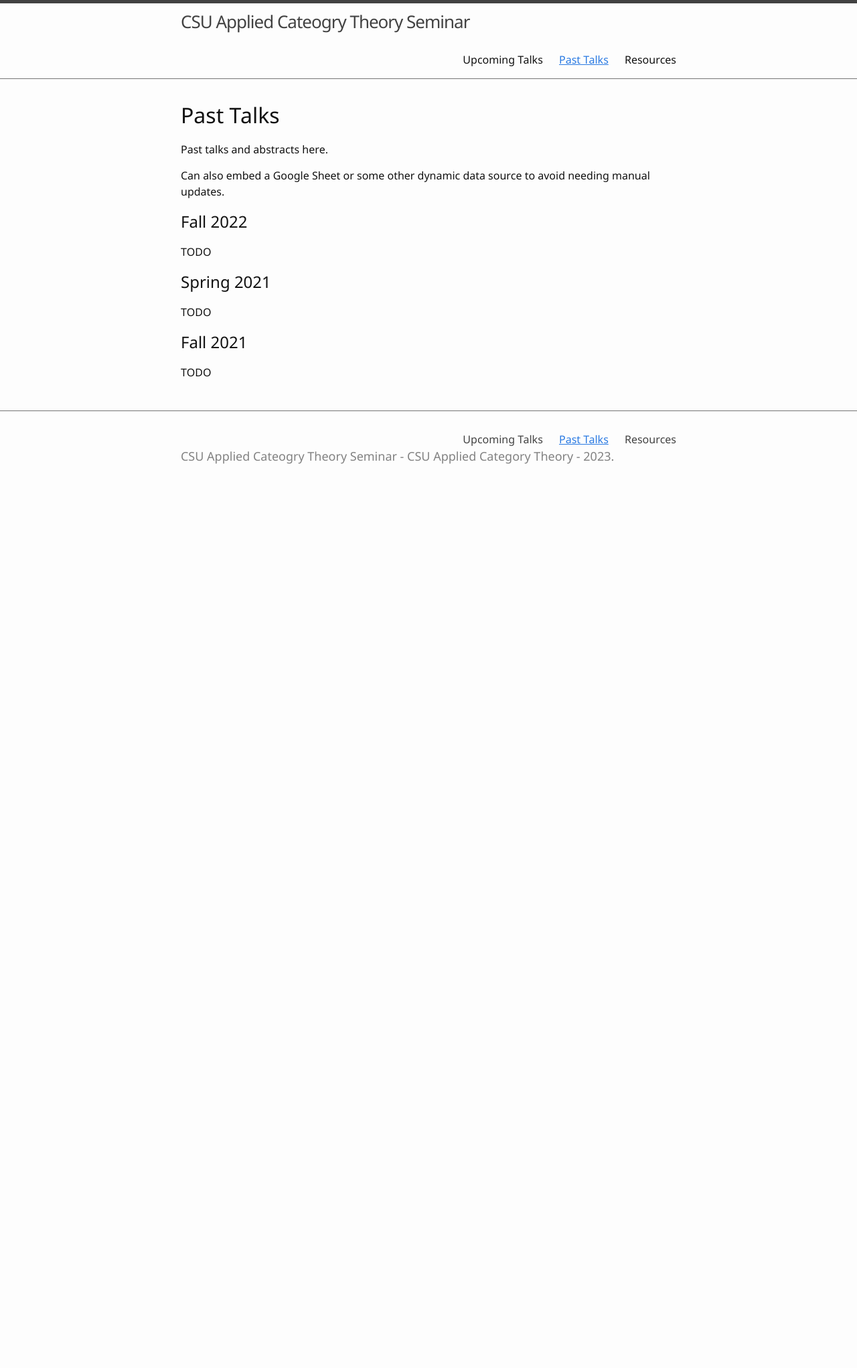
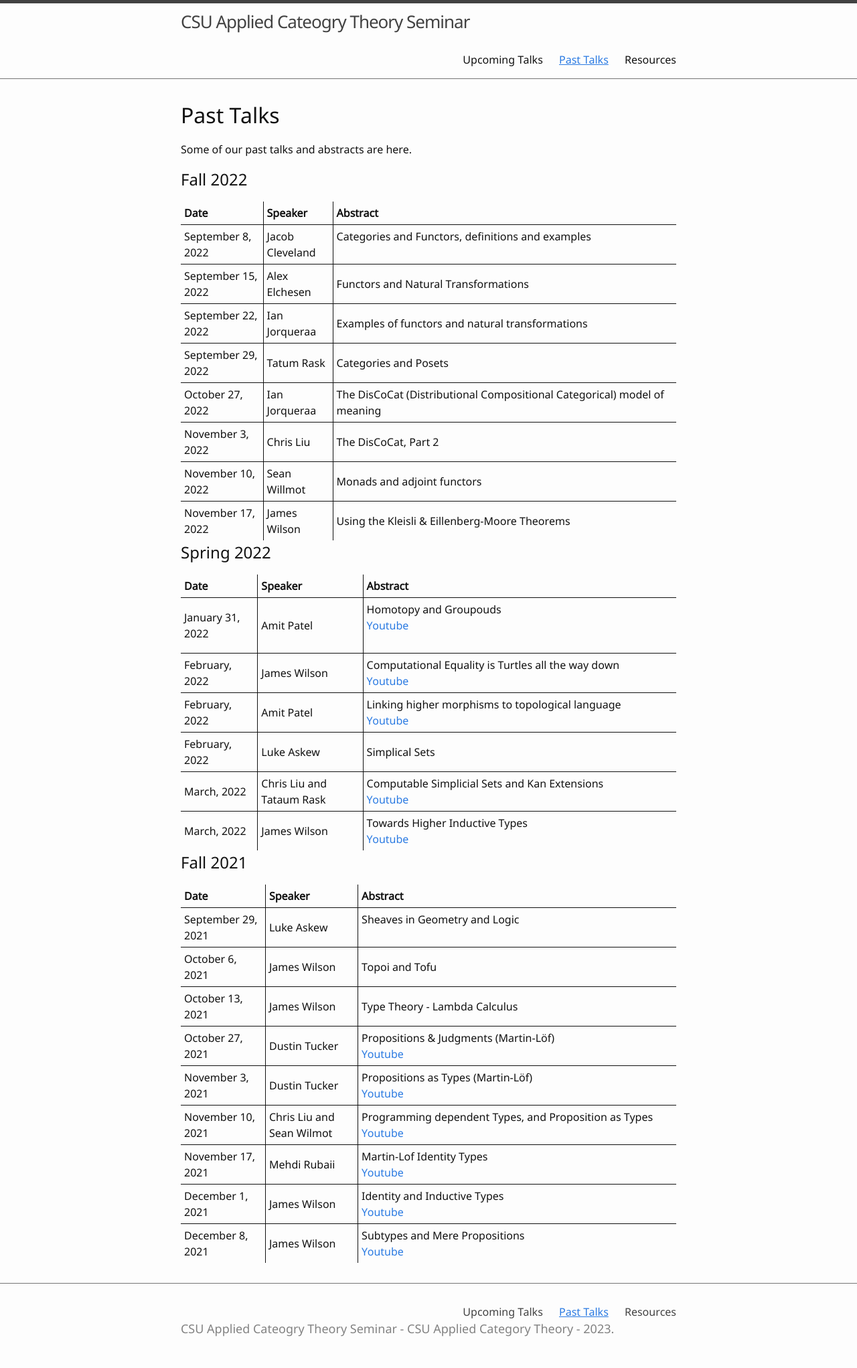
Before and after one commit to csu-applied-category-theory/csu-applied-category-theory.github.io, a Jekyll site: the page built from 01-past.md, in a window 1280 px wide. Shown: the whole page at 67% size. Built offline with Jekyll 4.4.1, drawn with Linux system fonts in a browser that asks for light colours; before the commit the page ends 900 px from its top, so only the background shows below that.

Commit message:
Scattershot of past talks

```diff
--- a/01-past.md
+++ b/01-past.md
@@ -5,15 +5,46 @@ nav: true
 
 # Past Talks
 
-Past talks and abstracts here.
-
-Can also embed a Google Sheet or some other dynamic data source to avoid needing manual updates.
+Some of our past talks and abstracts are here.
 
 ## Fall 2022
-TODO
 
-## Spring 2021
-TODO
+| Date | Speaker | Abstract |
+|:--------|:-------:|--------:|
+|  September 8, 2022  | Jacob Cleveland   | Categories and Functors, definitions and examples <img width=600/> |
+| September 15, 2022 | Alex Elchesen  | Functors and Natural Transformations   |
+| September 22, 2022 | Ian Jorqueraa | Examples of functors and natural transformations   |
+| September 29, 2022 | Tatum Rask  | Categories and Posets |
+| October 27, 2022 | Ian Jorqueraa | The DisCoCat (Distributional Compositional Categorical) model of meaning |
+| November 3, 2022 | Chris Liu | The DisCoCat, Part 2 |
+| November 10, 2022 | Sean Willmot | Monads and adjoint functors |
+| November 17, 2022 | James Wilson | Using the Kleisli & Eillenberg-Moore Theorems |
+{: rules="groups"}
+
+
+## Spring 2022
+
+| Date | Speaker | Abstract |
+|:--------|:-------:|--------:|
+|  January 31, 2022  | Amit Patel   | Homotopy and Groupouds <br> [Youtube](https://www.youtube.com/watch?v=T7XMnrKWwnA)   <img width=600/> |
+|  February, 2022  | James Wilson   | Computational Equality is Turtles all the way down <br> [Youtube](https://www.youtube.com/watch?v=0eiukOn2Jac) |
+|  February, 2022  | Amit Patel   | Linking higher morphisms to topological language <br> [Youtube](https://www.youtube.com/watch?v=cIV0mVVWsN4) |
+|  February, 2022  | Luke Askew   | Simplical Sets |
+|  March, 2022  | Chris Liu and Tataum Rask   | Computable Simplicial Sets and Kan Extensions <br> [Youtube](https://www.youtube.com/watch?v=HVYsL8NJKtw) |
+|  March, 2022  | James Wilson | Towards Higher Inductive Types <br> [Youtube](https://www.youtube.com/watch?v=ab8wXarxtyI)
+{: rules="groups"}
 
 ## Fall 2021
-TODO
+
+| Date | Speaker | Abstract |
+|:--------|:-------:|--------:|
+|  September 29, 2021  | Luke Askew   | Sheaves in Geometry and Logic   <img width=600/> |
+|  October 6, 2021  | James Wilson   | Topoi and Tofu |
+|  October 13, 2021 | James Wilson   | Type Theory - Lambda Calculus |
+|  October 27, 2021 | Dustin Tucker   | Propositions & Judgments (Martin-Löf) <br> [Youtube](https://www.youtube.com/watch?v=mqIIo5ROUEE)|
+|  November 3, 2021 | Dustin Tucker   | Propositions as Types (Martin-Löf) <br> [Youtube](https://www.youtube.com/watch?v=cxnGOAjOIGs)|
+|  November 10, 2021 | Chris Liu and Sean Wilmot   | Programming dependent Types, and Proposition as Types <br> [Youtube](https://www.youtube.com/watch?v=48lio_3FhAo)|
+|  November 17, 2021 | Mehdi Rubaii | Martin-Lof Identity Types <br> [Youtube](https://www.youtube.com/watch?v=num-zzh5hFA)|
+|  December 1, 2021 | James Wilson | Identity and Inductive Types <br> [Youtube](https://www.youtube.com/watch?v=Pi3xHmHQ7T8)|
+|  December 8, 2021 | James Wilson | Subtypes and Mere Propositions <br> [Youtube](https://www.youtube.com/watch?v=g7eFpTKBOAI)|
+{: rules="groups"}
--- a/css/main.scss
+++ b/css/main.scss
@@ -60,3 +60,10 @@ $on-laptop:        800px !default;
   "layout",
   "custom"
 ;
+
+
+td, th {
+  border: 1px solid;
+  padding: 5px;
+  text-align: left!important;
+}
```
